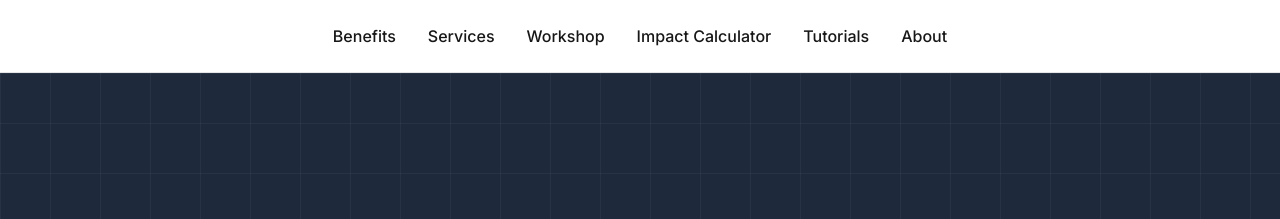
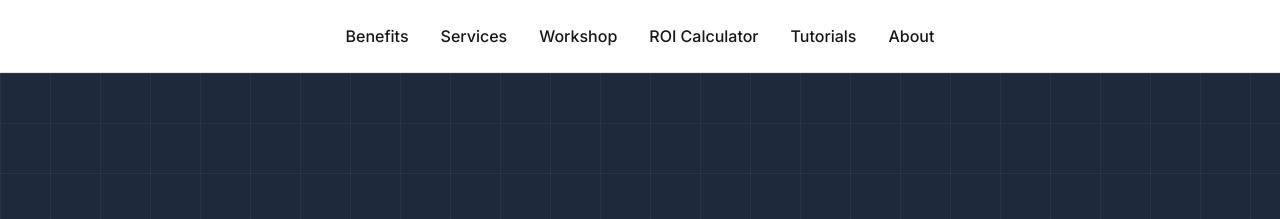
Before and after one commit to angeldimitrov/angeldimitrov.github.io, a Jekyll site: the page built from index.html, in a window 1280 px wide. Shown: the top 219 px of the page. Built offline with Jekyll 4.4.1, drawn with Linux system fonts in a browser that asks for light colours.

Commit message:
refactor: Revert navigation to 'ROI Calculator' for clarity
'Impact Calculator' was deemed too abstract compared to the more
concrete and business-focused 'ROI Calculator' terminology.
Mobile navigation already uses 'ROI' for space efficiency.

```diff
--- a/_includes/header.html
+++ b/_includes/header.html
@@ -9,14 +9,14 @@
             <a href="#benefits" class="text-md lg:text-base font-medium hover:text-primary transition-colors">Benefits</a>
             <a href="#services" class="text-md lg:text-base font-medium hover:text-primary transition-colors">Services</a>
             <a href="{{ '/workshop/' | relative_url }}" class="text-md lg:text-base font-medium hover:text-primary transition-colors">Workshop</a>
-            <a href="{{ '/roi-calculator/' | relative_url }}" class="text-md lg:text-base font-medium hover:text-primary transition-colors">Impact Calculator</a>
+            <a href="{{ '/roi-calculator/' | relative_url }}" class="text-md lg:text-base font-medium hover:text-primary transition-colors">ROI Calculator</a>
             <a href="{{ '/tutorials/' | relative_url }}" class="text-md lg:text-base font-medium hover:text-primary transition-colors">Tutorials</a>
             <a href="#about" class="text-md lg:text-base font-medium hover:text-primary transition-colors">About</a>
           {% else %}
             <a href="/#benefits" class="text-md lg:text-base font-medium hover:text-primary transition-colors">Benefits</a>
             <a href="/#services" class="text-md lg:text-base font-medium hover:text-primary transition-colors">Services</a>
             <a href="{{ '/workshop/' | relative_url }}" class="text-md lg:text-base font-medium hover:text-primary transition-colors">Workshop</a>
-            <a href="{{ '/roi-calculator/' | relative_url }}" class="text-md lg:text-base font-medium hover:text-primary transition-colors">Impact Calculator</a>
+            <a href="{{ '/roi-calculator/' | relative_url }}" class="text-md lg:text-base font-medium hover:text-primary transition-colors">ROI Calculator</a>
             <a href="{{ '/tutorials/' | relative_url }}" class="text-md lg:text-base font-medium hover:text-primary transition-colors">Tutorials</a>
             <a href="/#about" class="text-md lg:text-base font-medium hover:text-primary transition-colors">About</a>
           {% endif %}
```
